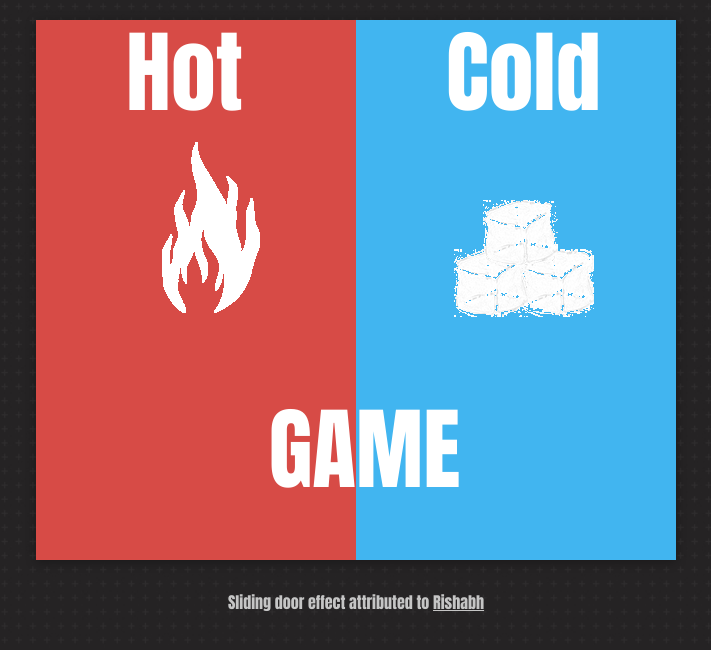
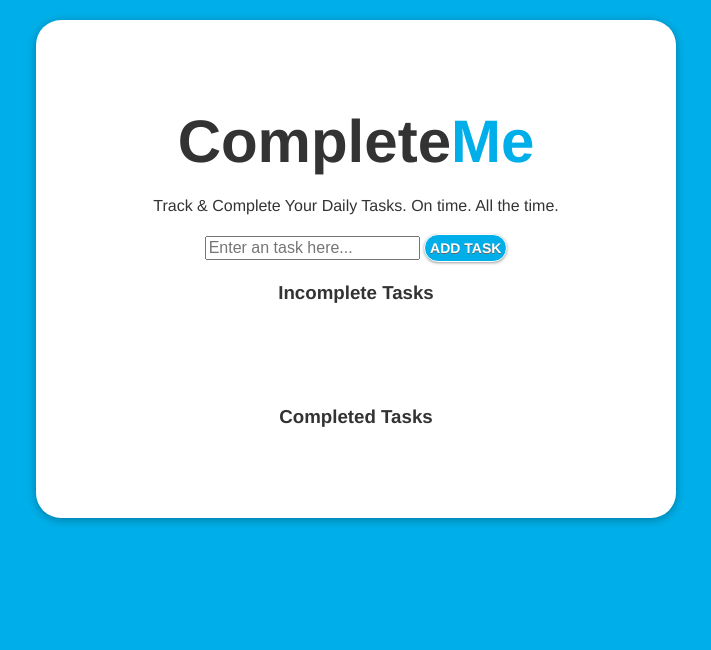
Before and after one commit to nakpatel/Hot-Cold-Game, a plain HTML site: page index.html in a window 1280 px wide. Shown: the whole page, without its empty margins (284-995 px from the left). Drawn offline with nearby package versions, Linux system fonts and the light colour scheme.

Commit message:
Initial commit of to do list app

```diff
--- a/css/main.css
+++ b/css/main.css
@@ -1,6 +1,6 @@
 
 html {
-  background: url('../img/darkgrid.jpg') no-repeat center center fixed;
+  background: #00afe9;
   -webkit-background-size: cover;
   -moz-background-size: cover;
   -o-background-size: cover;
@@ -9,262 +9,87 @@ html {
 
 
 body {
-  font-family: Impact,Tahoma, sans-serif;
-  font-size: 30px;
+  font-family: "HelveticaNeue-Light", "Helvetica Neue Light", "Helvetica Neue", Helvetica, Arial, "Lucida Grande", sans-serif;
+  font-weight: 300;
   color: #333;
   line-height: 1.5em;
   text-align: center;
+}
+
+
+h1 {
+  font-size: 60px;
+}
+.wrapper {
+  position: relative;
+  width: 500px;
+  margin: 20px auto;
+  background: white;
+  padding: 70px;
+  z-index: 1;
+  -webkit-box-shadow: 0 2px 10px rgba(0,0,0,0.3);
+  -mox-box-shadow: 0 2px 10px rgba(0,0,0,0.3);
+  box-shadow: 0 2px 10px rgba(0,0,0,0.3);
+  border-radius: 25px;
+}
+
+
+ul{
+    list-style: none;
+    list-style-position:outside;
+    margin:10px 0px;
+    padding:0px;
+    clear:both;
 
 }
 
-a{
-  color: #C5C5C5;
+li {
+    background: #00afe9;
+    margin:10px 0px;
+    line-height:1.6;
+    padding:10px;
+    border:#222 solid 1px;
+    text-align: left;
+    color: white;
 }
 
-/*Sliding Door Section*/
-.cover {
-  position: relative;
-  width: 500px;
-  height: 400px;
-  margin: 20px auto;
-  background: url('../img/whitegrid.jpg') no-repeat center center fixed;
-  padding: 70px;
-  z-index: 1;
-
-  -webkit-box-shadow: 0 2px 10px rgba(0,0,0,0.3);
-  -mox-box-shadow: 0 2px 10px rgba(0,0,0,0.3);
-  box-shadow: 0 2px 10px rgba(0,0,0,0.3);
-}
-.cover p {
-  margin: 0;
+li:nth-child(odd) {
+    background: black;
+    color: #fff;
 }
 
-
-.left_gate {
-  position: absolute;
-  background: #D74B46;
-  bottom: 0; right: 50%; left: 0; top: 0;
-
-  -webkit-transition: all 0.5s ease-out;
-  -moz-transition: all 0.5s ease-out;
-  -ms-transition: all 0.5s ease-out;
-  -o-transition:all 0.5s ease-out;
-  transition: all 0.5s ease-out;
-
-}
-.cover:hover .left_gate {
-  right: 100%; left: -50%;
+#main{
+  color: #00afe9;
 }
 
-.right_gate {
-  position: absolute;
-  background: #41B5F0;
-  bottom: 0;
-  left: 50%;
-  right: 0;
-  top: 0;
-
-  -webkit-transition: all 0.5s ease-out;
-  -moz-transition: all 0.5s ease-out;
-  -ms-transition: all 0.5s ease-out;
-  -o-transition: all 0.5s ease-out;
-  transition: all 0.5s ease-out;
-}
-.cover:hover .right_gate {
-  left: 100%; right: -50%;
+.delete{
+  color: black;
+  float: right;
 }
 
-.covertext{
-  font-size: 90px;
-  color: #FFFFFF;
-  text-align: center;
-  padding-top: 30px;
-  position: absolute;
-  padding-left:90px;
+.complete{
+  margin-top: 100px;
 }
 
-.game1{
-    font-size: 90px;
-    color: #FFFFFF;
-    text-align: right;
-    padding-top: 100px
-}
-
-.game2{
-    font-size: 90px;
-    color: #FFFFFF;
-    padding-top: 100px;
-    text-align: left;
-}
-
-.fire{
-    padding: 120px 80px 0px 110px;
-}
-
-.ice{
-    padding: 180px 80px 0px 95px;
-}
-
-.low{
-  font-size: 55px;
-  color: #FFFFFF;
-  text-align: center;
-  display: none;
-}
-
-.high{
-  font-size: 70px;
-  color: #FFFFFF;
-  text-align: center;
-  display: none;
-}
-
-/*Guess Form*/
-.guess_box {
-    width: 250px;
-    height: 200px;
-    background: #eee;
-    border-radius: 5px;
-    margin: 0 auto;
-    margin-top: 50px;
-    margin-bottom: 20px;
-    box-shadow: 0px 0px 5px 4px #666;
-}
-
-.guess_box_title {
-    background: #ddd;
-    border-radius: 5px 5px 0 0;
-    border-bottom: 2px solid #aaa;
-}
-
-.guess_box_title p{
-    text-align: center;
-    padding: 10px;
-    font-size: 18px;
-}
-
-.guess_box input{
-    margin: 0 auto;
-    display: block;
-}
-
-#guess {
-    height: 60px;
-    width: 60px;
-    font-size: 30px;
-    box-shadow: 0px 0px 2px rgba (0,0,0,0.3);
-    border: 2px solid #b0baad;
-    border-radius: 2px;
-    margin-top: 15px;
-    margin-bottom: 5px;
-    text-align: center;
-}
-
-#submit {
-    -moz-box-shadow:inset 0px 1px 0px 0px #caefab;
-    -webkit-box-shadow:inset 0px 1px 0px 0px #caefab;
-    box-shadow:inset 0px 1px 0px 0px #caefab;
-    background:-webkit-gradient( linear, left top, left bottom, color-stop(0.05, #77d42a), color-stop(1, #5cb811) );
-    background:-moz-linear-gradient( center top, #77d42a 5%, #5cb811 100% );
-    filter:progid:DXImageTransform.Microsoft.gradient(startColorstr='#77d42a', endColorstr='#5cb811');
-    background-color:#77d42a;
-    -moz-border-radius:6px;
-    -webkit-border-radius:6px;
-    border-radius:5px;
-    border:1px solid #268a16;
-    color:#fafbf9;
-    padding:5px 22px;
-    text-decoration:none;
-    /*text-shadow:1px 1px 0px #a7ea98;*/
-    margin-top: 10px;
-    font-size: 18px;
-}
-
-
-.button {
-    -moz-box-shadow:inset 0px 1px 0px 0px #caefab;
-    -webkit-box-shadow:inset 0px 1px 0px 0px #caefab;
-    box-shadow:inset 0px 1px 0px 0px #caefab;
-    background:-webkit-gradient( linear, left top, left bottom, color-stop(0.05, #77d42a), color-stop(1, #5cb811) );
-    background:-moz-linear-gradient( center top, #77d42a 5%, #5cb811 100% );
-    filter:progid:DXImageTransform.Microsoft.gradient(startColorstr='#77d42a', endColorstr='#5cb811');
-    background-color:#77d42a;
-    -moz-border-radius:6px;
-    -webkit-border-radius:6px;
-    border-radius:5px;
-    border:1px solid #268a16;
-    color:#fafbf9;
-    padding:5px 8px;
-    text-decoration:none;
-    /*text-shadow:1px 1px 0px #a7ea98;*/
-    margin-top: 10px;
-    font-size: 14px;
-    margin: 0 auto;
-    width: 120px;
-}
-
-.button:hover{
-    box-shadow: 0px 0px 8px 4px #97ea88;
-}
-
-.buttonHolder{
-    text-align: center;
-}
-
-
-.button_cont {
-    display: inline;
-    float: center;
-    padding: 8px;
-}
-
-
-.button.newgame{
+button{
+  font-family: "HelveticaNeue-Light", "Helvetica Neue Light", "Helvetica Neue", Helvetica, Arial, "Lucida Grande", sans-serif;
+  color: #ffffff;
+  font-size: 14px;
+  padding: 5px;
+  text-decoration: none;
+  -webkit-border-radius: 15px;
+  -moz-border-radius: 15px;
+  border-radius: 15px;
+  -webkit-box-shadow: 0px 1px 3px #9e9e9e;
+  -moz-box-shadow: 0px 1px 3px #9e9e9e;
+  box-shadow: 0px 1px 3px #9e9e9e;
+  text-shadow: 0px 1px 0px #666666;
+  border: solid #ffffff 1px;
+  background: #00afe9;
+  font-weight: bold;
 
 }
 
-.button.red {
-    color: #ffffff;
-    text-shadow: 0 -1px 0 rgba(0, 0, 0, 0.25);
-    background-color: #da4f49;
-    background-image: -moz-linear-gradient(top, #ee5f5b, #bd362f);
-    background-image: -webkit-gradient(linear, 0 0, 0 100%, from(#ee5f5b), to(#bd362f));
-    background-image: -webkit-linear-gradient(top, #ee5f5b, #bd362f);
-    background-image: -o-linear-gradient(top, #ee5f5b, #bd362f);
-    background-image: linear-gradient(to bottom, #ee5f5b, #bd362f);
-    background-repeat: repeat-x;
-    border-color: #bd362f #bd362f #802420;
-    border-color: rgba(0, 0, 0, 0.1) rgba(0, 0, 0, 0.1) rgba(0, 0, 0, 0.25);
-    filter: progid:DXImageTransform.Microsoft.gradient(startColorstr='#ffee5f5b', endColorstr='#ffbd362f', GradientType=0);
-    filter: progid:DXImageTransform.Microsoft.gradient(enabled=false);
-
+button:hover {
+  background: #000000;
 }
-
-.button.red:hover{
-    box-shadow: 0px 0px 6px 3px #ff6d6d;
-}
-
-.winner {
-    font-size: 42px;
-    color: #5cb811;
-    display: none;
-}
-
-.loser {
-    font-size: 30px;
-    color: #5cb811;
-    display: none;
-}
-
-.guesstype{
-    font-size: 25px;
-    color: #5cb811;
-    display: none;
-
-}
-
-.footer{
-  font-size: 16px;
-  text-align: center;
-  color: #C5C5C5;
-}
--- a/index.html
+++ b/index.html
@@ -5,7 +5,7 @@
 <!--[if gt IE 8]><!--> <html class="no-js"> <!--<![endif]-->
     <head>
         <meta charset="utf-8">
-        <title>Nak's Hot Cold Game!</title>
+        <title>CompleteMe</title>
         <meta name="description" content="">
         <meta name="viewport" content="width=device-width, initial-scale=1">
         <link rel="stylesheet" href="css/normalize.css">
@@ -13,41 +13,28 @@
         <link rel="shortcut icon" href="img/favicon.ico" type="image/x-icon">
     </head>
     <body>
-        <div class="cover">        <!-- Sliding Door Effect -->
-            <div class="left_gate">
-                <p class="covertext">Hot</p>
-                <img src="img/fire.png" alt="fire" class="fire">
-                <p class="high">Higher</p>
-                <p class="game1">GA</p>
+    		<div class="wrapper">
+    			<h1>Complete<a id="main">Me</a></h1>
+    			<p>Track & Complete Your Daily Tasks. On time. All the time.</p>
+    		<div class="inputWrapper">
+	                  <input type="text" id="itemInput" name="itemInput" maxlength="55" placeholder="Enter an task here..."/>
+	                  <button id="addItem">ADD TASK</button>
+	                </div>
+        	<div class="items">
+             		<div class="incomplete">
+             			<h3>Incomplete Tasks</h3>
+		             	 <ul class="incomplete-items">
+		             	 </ul>
+					 </div>
+	             	<div class="complete">
+	                	<h3>Completed Tasks</h3>
+	                	  <ul class="complete-items">
+						</ul>
+					</div>
+				</div>
+			</div>
+
             </div>
-            <div class="right_gate">
-                <p class="covertext">Cold</p>
-                 <img src="img/ice.png" alt="ice"  class="ice">
-                 <p class="low">Lower</p>
-                 <p class="game2">ME</p>
-            </div>
-            <!-- Main Content -->
-            <p>I thought of a number between 1 and 100, can you guess it?</p>
-            <div class="guess_box">
-                <div class="guess_box_title">
-                  <p>Make your guess now:</p>
-                </div>
-                  <input type="text" name="guess" id="guess" maxlength="3"  autocomplete="off">
-                  <input type="submit" name="submit" id="submit" class="button" value="Guess">
-            </div> <!--guess_box-->
-                <div class="buttonHolder">
-                    <div class="button_cont">
-                        <button name="newgame" class="button newgame">New Game!</button>
-                    </div>
-                    <div class="button_cont">
-                        <button name="answer" class="button red">I Surrender!</button>
-                    </div>
-                    <p class="winner">You Won!! Play again.</p>
-                    <p class="loser">Cheating isn't fun. Play again!</p>
-                    <p class="guesstype">Invalid Guess!  Try a number between 1 and 100!</p>
-                </div>
-        </div>
-       	<div class="footer">Sliding door effect attributed to <a href="http://cssdeck.com/labs/sliding-doors">Rishabh</a></div>
             <script src="http://ajax.googleapis.com/ajax/libs/jquery/1.10.2/jquery.min.js"></script>
             <script>window.jQuery || document.write('<script src="js/vendor/jquery-1.10.2.min.js"><\/script>')</script>
             <script src="js/vendor/modernizr-2.6.2.min.js"></script>
--- a/js/application.js
+++ b/js/application.js
@@ -1,97 +1,58 @@
-$(function(){
-//Show/Hide Cover Text On Hover
-	$('.cover').on('mouseenter', function(){
-		event.preventDefault();
-		$('.game1').hide();
-		$('.game2').hide();
-	});
-	$('.cover').on('mouseleave', function(){
-		event.preventDefault();
-		$('.game1').show();
-		$('.game2').show();
-	});
-	$('.cover').on('mouseenter', function(){
-		event.preventDefault();
-		$('.covertext').hide();
-	});
-	$('.cover').on('mouseleave', function(){
-		event.preventDefault();
-		$('.covertext').show();
-		$('.low').hide();
-		$('.high').hide();
-	});
+$(document).ready(startApp);
 
-// Program Generate random number for guessing between 1 - 100 + Sets Global Variables
-		var poolsize = 100;
-		// Program stores random number as a variable
-		var randomnumber = Math.floor(Math.random()*poolsize) + 1;
-		var submit = document.getElementById("submit");
-		var guess = document.getElementById("guess").value;
+function startApp() {
 
-// Program resets randomnumber when New Game button is clicked
-  $('.button.newgame').click(function(reset){
-  	location.reload();
+    // initialize the app
+    var itemCount = 0;
+    var itemInput = $("#itemInput");
+    itemInput.val("");
+
+    // define what item is submitted either by click or by enter
+    $("#addItem").click(toDoList);
+    $("#itemInput").keydown(function (enter) {
+        if (enter.keyCode == 13) {
+            toDoList()
+        }
     });
-// Program returns Answer when Answer button is clicked
-    $('.button.red').click(function(answer){
-    	if(confirm("Are you sure you want the answer?")==false){
-      	return;
-      	}
-      	else if(confirm("Are you really really sure you want the answer?")==false){
-      	return;
-      	}
-      else{
-	      alert("The answer is" +" "+randomnumber+"!");
-	      $('.low').hide();
-		  $('.high').hide();
-	      $('.loser').fadeIn('slow');
-	      $('.loser').fadeOut('slow');
-	      $('.loser').fadeIn('slow');
-	      $('.loser').fadeOut('slow');
-	      $('.loser').fadeIn('slow');
-	      $('.loser').fadeOut('slow');
-  	  }
-    });
+    // To Do List Function That Runs on Key Down or Click
+    function toDoList() {
+        if (itemInput.val() === '') {
+            return;
+        }
+        // define incomplete and complete lists and item to add
+        var incompleteItems = $(".incomplete-items");
+        var completeItems = $(".complete-items");
+        var itemToAdd = itemInput.val();
+        console.log(itemToAdd)
+        itemInput.val("");
 
-// Enter Key Submits Form
-	document.getElementById("guess").onkeypress= function(event) {
-		if(event.keyCode == 13) {
-			event.preventDefault();
-			submit.click();
-		}
-	}
+        // create a list item and checkbox, assigning an id to it.
+        var liItem = $("<li><input type='checkbox' name=" + itemToAdd + " value=" + itemToAdd +">"+ "         "+ itemToAdd + "<a class='delete' href='#'> <img src='img/trash.png' title='trash'></a></li>");
+        liItem.attr("id", "item[" + itemCount+++"]");
+        incomplete(liItem);
 
-// User submits guess into HTML form id = "guess", Program captures guess as a variable
-submit.onclick = function compare(){
-	guess = document.getElementById("guess").value;
-	$('.high').hide();
-	$('.low').hide();
-	if (guess==randomnumber){
-		$('.winner').fadeIn();
-		$('.winner').fadeOut();
-		$('.winner').fadeIn();
-		$('.winner').fadeOut();
-		$('.winner').fadeIn();
-		$('.winner').fadeOut();
-		$('.winner').fadeIn();
-		console.log("You Win");
-		}
-	else if (guess>100||guess<1){
-		$('.guesstype').fadeIn();
-		$('.guesstype').fadeOut();
-		$('.guesstype').fadeIn();
-		$('.guesstype').fadeOut();
-		$('.guesstype').fadeIn();
-		$('.guesstype').fadeOut();
-		$('.guesstype').fadeIn();
-		$('.guesstype').fadeOut();
-	}
-	else if (guess>randomnumber){
-		$('.low').fadeIn('slow');
-		}
-	else if(guess<randomnumber){
-		$('.high').fadeIn('slow');
-		}
-	}
+        //delete items from the lists
+        liItem.find("a").click(function () {
+            $(this).parent().hide('slow', function () {
+                $(this).remove();
+            });
+        });
+        // add the item to the incomplete list
+        function incomplete(liItem) {
+            liItem.hide();
+            incompleteItems.append(liItem);
+            liItem.fadeIn('slow');
+        }
+        // move the corresponding list item to 'complete' when checkbox is clicked.
+        function complete(liItem) {
+            liItem.hide();
+            completeItems.append(liItem);
+            liItem.fadeIn('slow');
+        }
+        //toggle
+        liItem.find("input:checkbox").click(function () {
+            this.checked ? complete(liItem) : incomplete(liItem);
+        });
 
-});
+    }
+}
```
Also changed, not shown: img/darkgrid.jpg (deleted), img/favico.png (deleted), img/favicon.ico (deleted), img/fire.png (deleted), img/ice.png (deleted), img/trash.png (added), img/whitegrid.jpg (deleted), 2 other files.
